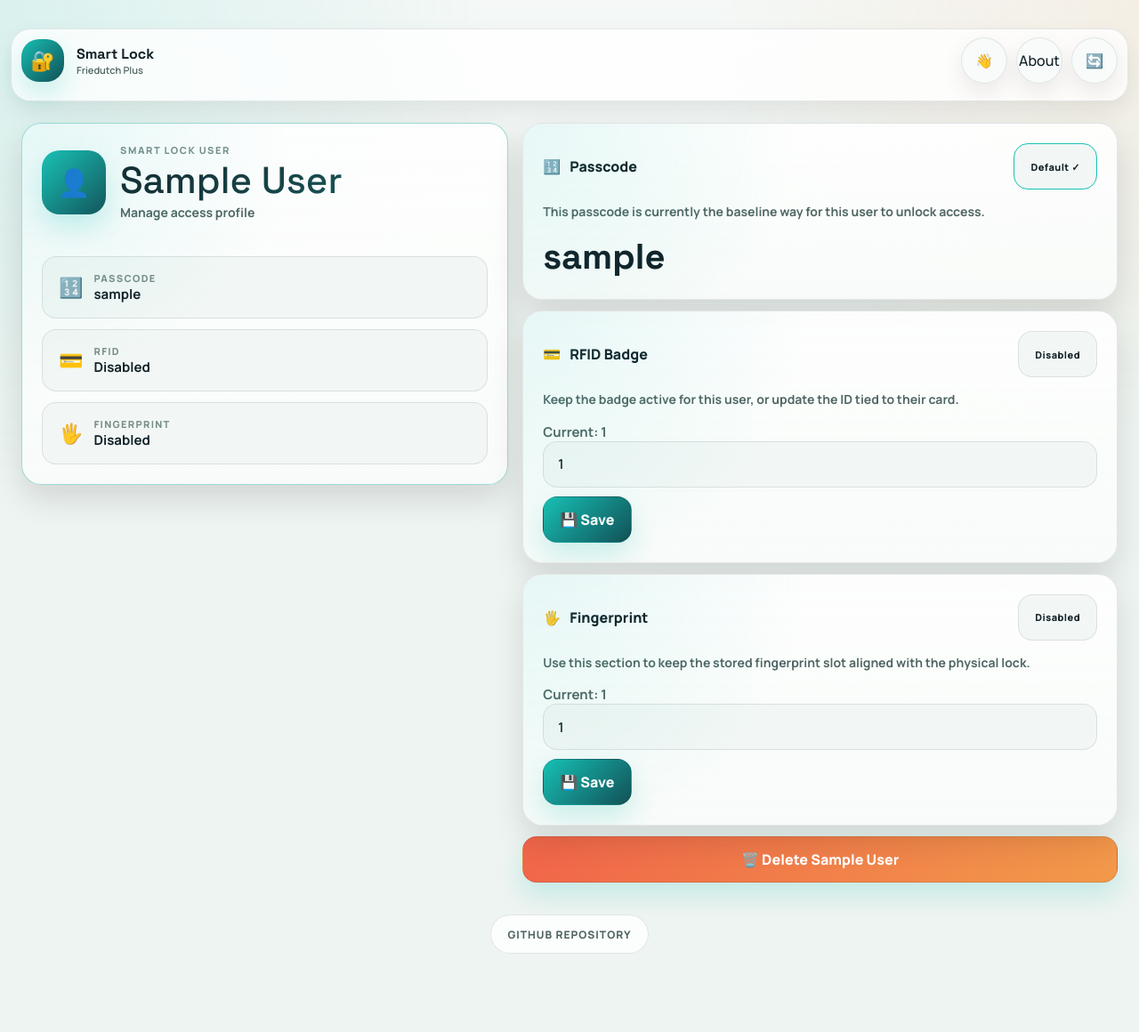
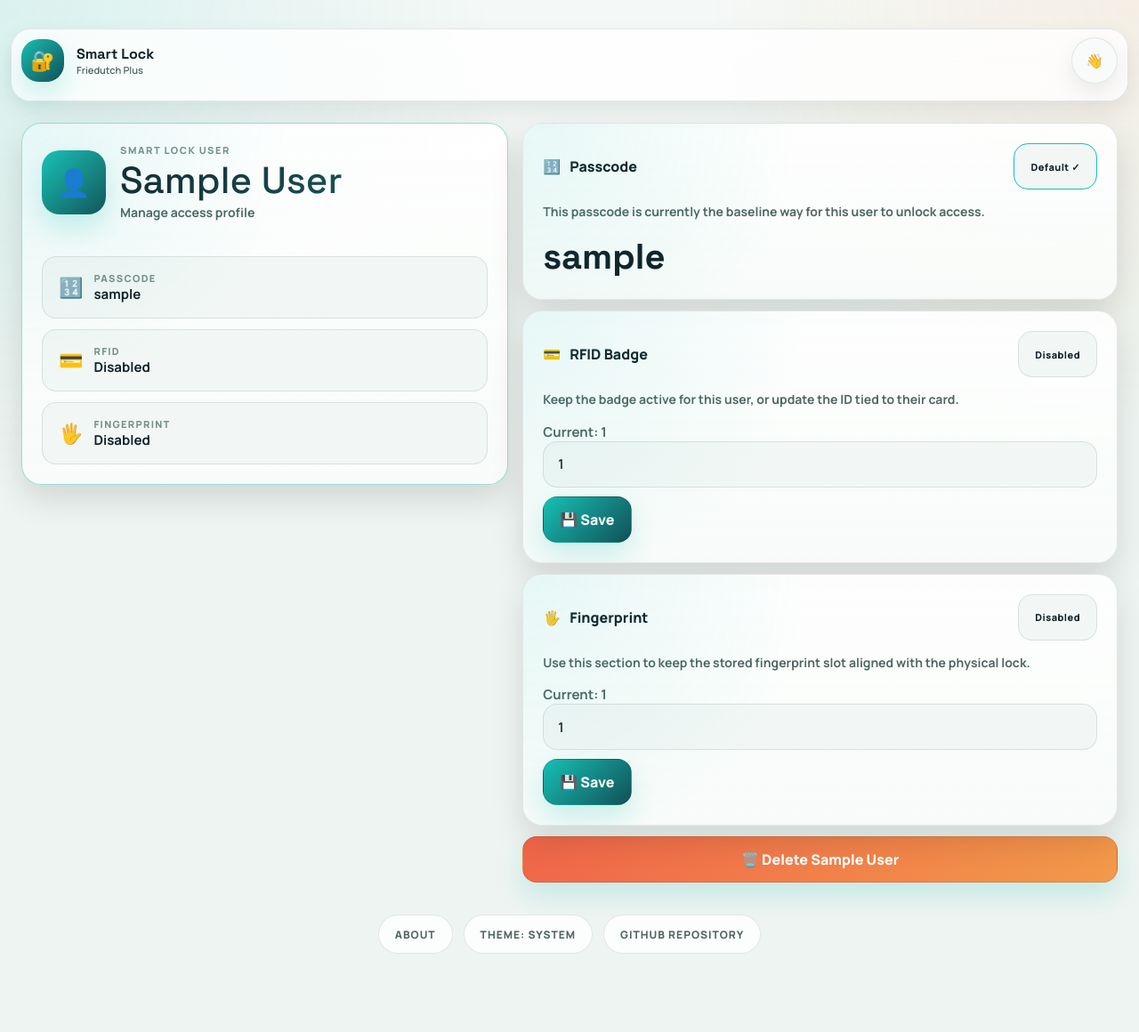
Before and after one commit to friedutch/website, a Flask app: page /smartlock/user/1 in a window 1280 px wide. Shown: the whole page at 89% size. Run offline with Flask 3, Linux system fonts and the light colour scheme; the visitor is signed in with stand-in values (Sample User, id 1); data comes from the database, SQL or seed files in the repository; some libraries are stand-ins or nearby versions.

Commit message:
Move site controls into universal footer

```diff
--- a/static/css/base.css
+++ b/static/css/base.css
@@ -936,7 +936,10 @@ h1,
 .universal-footer {
   margin-top: 28px;
   padding-top: 8px;
-  text-align: center;
+  display: flex;
+  justify-content: center;
+  gap: 12px;
+  flex-wrap: wrap;
 }
 
 .universal-footer-link {
--- a/templates/_site_footer.html
+++ b/templates/_site_footer.html
@@ -1,3 +1,7 @@
 <footer class="universal-footer">
+  {% if request.path != '/about' %}
+  <a class="universal-footer-link" href="/about">About</a>
+  {% endif %}
+  <button class="universal-footer-link" data-theme-toggle data-theme-label="Theme" data-theme-text-only="true" type="button">Theme</button>
   <a class="universal-footer-link" href="{{ config.GITHUB_REPO_URL }}" target="_blank" rel="noreferrer">GitHub Repository</a>
 </footer>
--- a/templates/about.html
+++ b/templates/about.html
@@ -42,10 +42,7 @@
     <span class="project-tag tag-live">✅ Live</span>
   </a>
 </div>
-<footer class="universal-footer about-footer">
-  <button class="universal-footer-link" data-theme-toggle data-theme-label="Theme" data-theme-text-only="true" type="button">Theme</button>
-  <a class="universal-footer-link" href="{{ config.GITHUB_REPO_URL }}" target="_blank" rel="noreferrer">GitHub Repository</a>
-</footer>
+{% include "_site_footer.html" %}
 
 
 <script src="{{ url_for('static', filename='js/theme.js', v=asset_version) }}"></script>
--- a/templates/cloud_storage.html
+++ b/templates/cloud_storage.html
@@ -25,8 +25,6 @@
         <button class="top-icon-btn" type="submit" data-confirm="Log out">👋</button>
       </form>
       {% endif %}
-      <a class="top-icon-btn" href="/about">About</a>
-      <button class="top-icon-btn" data-theme-toggle id="theme-btn" type="button">🔄</button>
     </div>
   </div>
   <div class="top-bar-meta">
--- a/templates/minecraft.html
+++ b/templates/minecraft.html
@@ -26,8 +26,6 @@
           <button class="top-icon-btn" type="submit" data-confirm="Log out">👋</button>
         </form>
         {% endif %}
-        <a class="top-icon-btn" href="/about">About</a>
-        <button class="top-icon-btn" data-theme-toggle id="theme-btn" type="button">🔄</button>
       </div>
     </div>
   </div>
--- a/templates/smartlock/admin_login.html
+++ b/templates/smartlock/admin_login.html
@@ -25,8 +25,6 @@
         <button class="top-icon-btn" type="submit" data-confirm="Log out">👋</button>
       </form>
       {% endif %}
-      <a class="top-icon-btn" href="/about">About</a>
-      <button class="top-icon-btn" data-theme-toggle id="theme-btn" type="button">🔄</button>
     </div>
   </div>
 </div>
--- a/templates/smartlock/admin_panel.html
+++ b/templates/smartlock/admin_panel.html
@@ -31,8 +31,6 @@
           <button class="top-icon-btn" type="submit" data-confirm="Log out">👋</button>
         </form>
         {% endif %}
-        <a class="top-icon-btn" href="/about">About</a>
-        <button class="top-icon-btn" data-theme-toggle id="theme-btn" type="button">🔄</button>
       </div>
     </div>
   </div>
--- a/templates/smartlock/admin_user_detail.html
+++ b/templates/smartlock/admin_user_detail.html
@@ -25,8 +25,6 @@
         <button class="top-icon-btn" type="submit" data-confirm="Log out">👋</button>
       </form>
       {% endif %}
-      <a class="top-icon-btn" href="/about">About</a>
-      <button class="top-icon-btn" data-theme-toggle id="theme-btn" type="button">🔄</button>
     </div>
   </div>
 </div>
--- a/templates/smartlock/captcha.html
+++ b/templates/smartlock/captcha.html
@@ -25,8 +25,6 @@
         <button class="top-icon-btn" type="submit" data-confirm="Log out">👋</button>
       </form>
       {% endif %}
-      <a class="top-icon-btn" href="/about">About</a>
-      <button class="top-icon-btn" data-theme-toggle id="theme-btn" type="button">🔄</button>
     </div>
   </div>
 </div>
--- a/templates/smartlock/cookies_required.html
+++ b/templates/smartlock/cookies_required.html
@@ -24,8 +24,6 @@
         <button class="top-icon-btn" type="submit" data-confirm="Log out">👋</button>
       </form>
       {% endif %}
-      <a class="top-icon-btn" href="/about">About</a>
-      <button class="top-icon-btn" data-theme-toggle id="theme-btn" type="button">🔄</button>
     </div>
   </div>
 </div>
--- a/templates/smartlock/email_pending.html
+++ b/templates/smartlock/email_pending.html
@@ -25,8 +25,6 @@
         <button class="top-icon-btn" type="submit" data-confirm="Log out">👋</button>
       </form>
       {% endif %}
-      <a class="top-icon-btn" href="/about">About</a>
-      <button class="top-icon-btn" data-theme-toggle id="theme-btn" type="button">🔄</button>
     </div>
   </div>
 </div>
--- a/templates/smartlock/verification_complete.html
+++ b/templates/smartlock/verification_complete.html
@@ -25,8 +25,6 @@
         <button class="top-icon-btn" type="submit" data-confirm="Log out">👋</button>
       </form>
       {% endif %}
-      <a class="top-icon-btn" href="/about">About</a>
-      <button class="top-icon-btn" data-theme-toggle id="theme-btn" type="button">🔄</button>
     </div>
   </div>
 </div>
```
Also changed, not shown: static/css/pages/about.css (+0 -7 lines).
